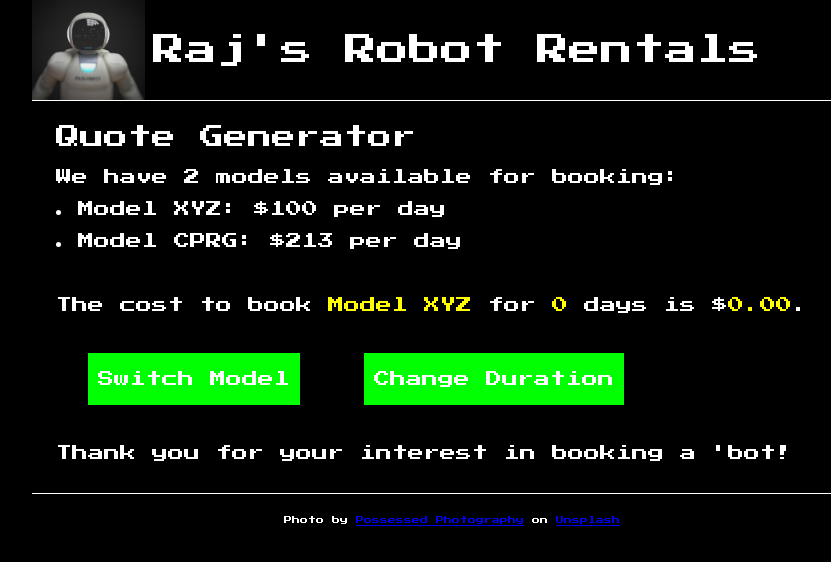
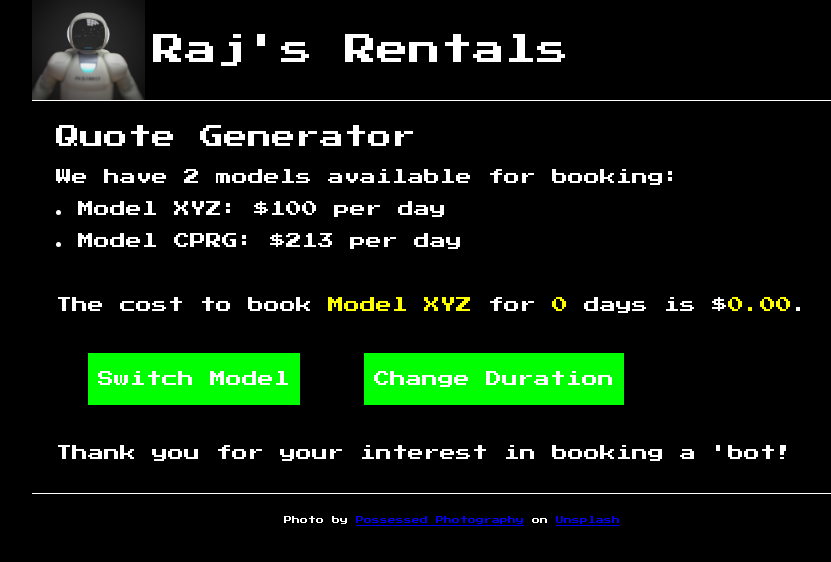
Before and after one commit to AliceIvanovaSAIT/Lab6, a plain HTML site: page index.html in a window 1280 px wide. Shown: the whole page, without its empty margins (188-1019 px from the left). Drawn offline with Linux system fonts and the light colour scheme.

Commit message:
Update index.html

```diff
--- a/index.html
+++ b/index.html
@@ -21,7 +21,7 @@
         <header class = "flex">
             <img src="images/robot.jpg" alt="photo of a white plastic robot with
                 a black background">
-            <h1>Raj's Robot Rentals</h1>
+            <h1>Raj's Rentals</h1>
         </header>
         <main>
             <h2>Quote Generator</h2>
```
